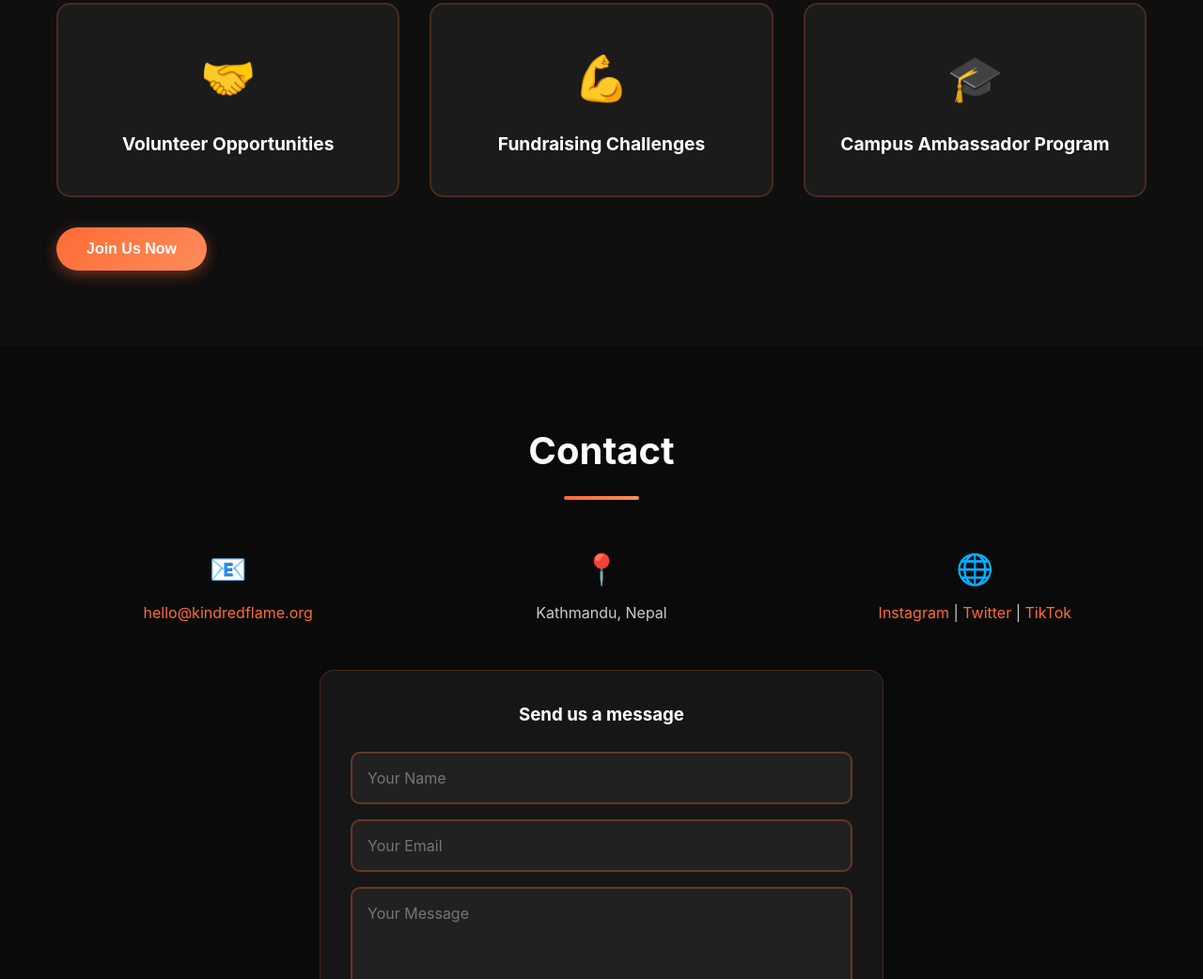
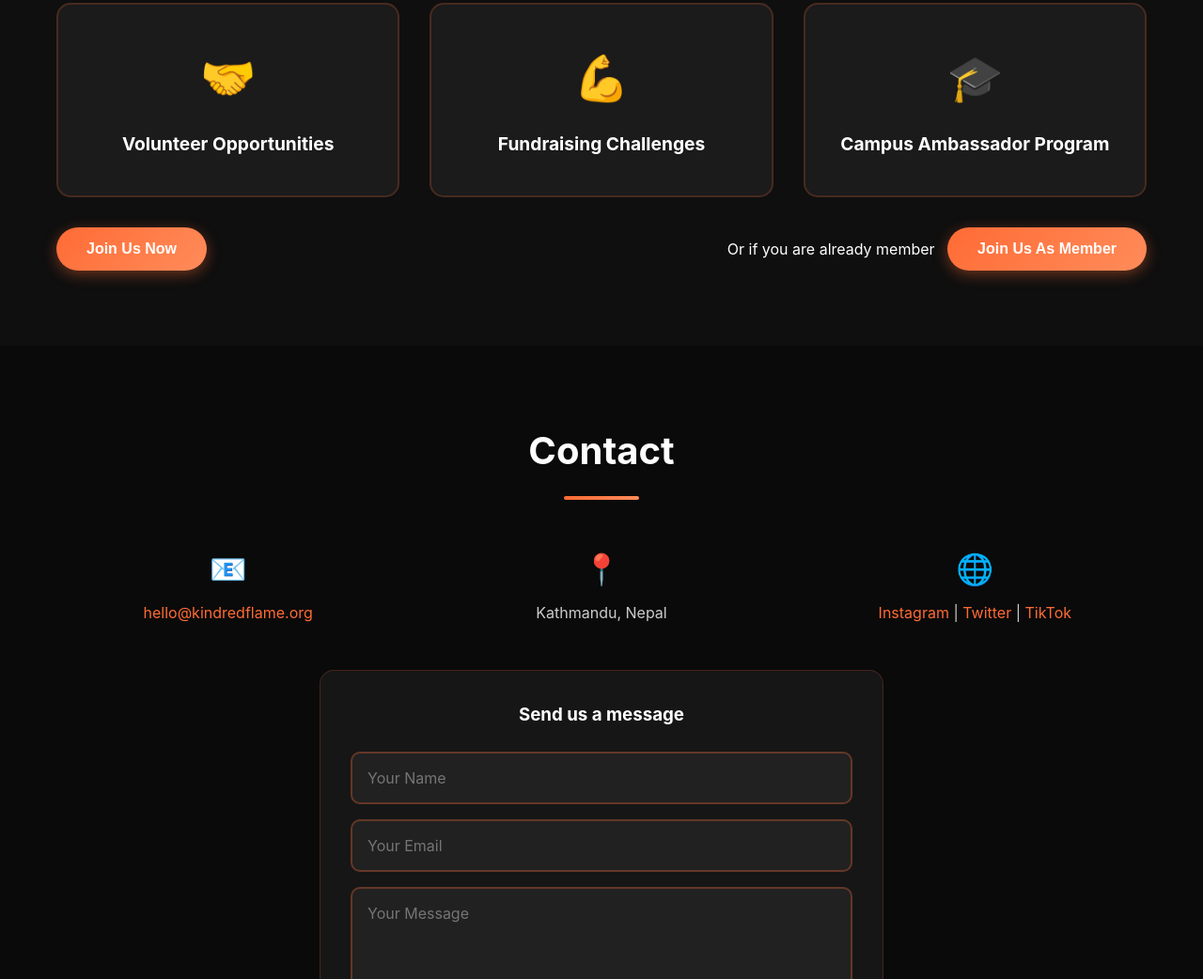
Before and after one commit to hary30656-glitch/donation-website, a plain HTML site: page index.html in a window 1280 px wide. Shown: the part 3446-4488 px from the top of the page at 94% size. Drawn offline with Linux system fonts and the light colour scheme.

Commit message:
refactor of code , adding of code

```diff
--- a/index.html
+++ b/index.html
@@ -166,7 +166,16 @@
           <h4>Campus Ambassador Program</h4>
         </div>
       </div>
-      <button class="btn btn-primary" onclick="showJoinForm()">Join Us Now</button>
+      <div class="buttons">
+        <button class="btn btn-primary" onclick="showJoinForm()">Join Us Now</button>
+        <div class="member" style="display: flex; align-items: center; ">
+          <p style="color: white;">Or if you are already  member </p> &nbsp&nbsp&nbsp
+
+          <a href="/pages/join-us.html"><button class="btn btn-primary" onclick="joinAsMember()">Join Us As Member</button></a>
+
+        </div>
+      </div>
+
     </div>
   </section>
 
--- a/style/style.css
+++ b/style/style.css
@@ -470,6 +470,12 @@ section {
   color: #fff;
   font-size: 1.2rem;
 }
+.buttons{
+  display: flex;
+  justify-content: space-between;
+  gap: 1rem;
+  flex-wrap: wrap;
+}
 
 /* Contact Section */
 .contact-section {
```
